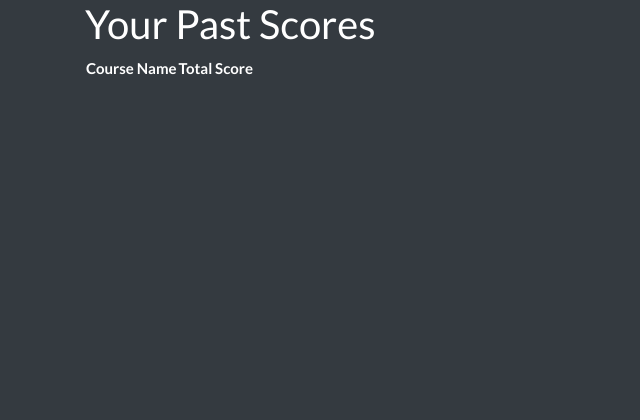
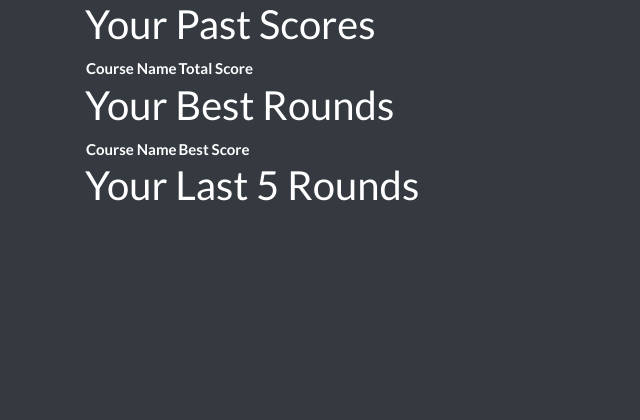
Before and after one commit to webcamleif/dg, a Flask app: page /statistics in a window 1280 px wide. Shown: the top 420 px of the page, without its empty margins (0-640 px from the left). Run offline with Flask 3, Linux system fonts and the light colour scheme; the visitor is signed in with stand-in values (Sample User, id 1); data that the repository does not hold is empty; some libraries are stand-ins or nearby versions.

Commit message:
Add more statistics, need to implement db function

```diff
--- a/app.py
+++ b/app.py
@@ -334,6 +334,9 @@ def create_display_name():
 def statistics():
     scorecards = Scorecard.query.filter_by(user_id=current_user.id).all()
     scores = []
+    best_rounds = []
+    last_five_rounds = []
+
     for scorecard in scorecards:
         scorecard_details = ScorecardDetail.query.filter_by(scorecard_id=scorecard.id).all()
         total_score = 0
@@ -342,7 +345,22 @@ def statistics():
             total_score += scorecard_detail.throws - hole.par
         course = Course.query.get(scorecard.course_id)
         scores.append({'course_name': course.name, 'total_score': total_score})
-    return render_template('statistics.html', scores=scores)
+
+    # Get a list of all the courses the user has played
+    course_ids = {scorecard.course_id for scorecard in scorecards}
+    for course_id in course_ids:
+        course = Course.query.get(course_id)
+        # Query the database to get the scorecard with the lowest total score for each course
+        best_round = db.session.query(Scorecard).filter_by(user_id=current_user.id, course_id=course_id).order_by(Scorecard.total_score.asc()).first()
+        if best_round:
+            best_rounds.append({'course_name': course.name, 'best_score': best_round.total_score})
+
+        # Query the database to get the last 5 scorecards for each course
+        last_five = db.session.query(Scorecard).filter_by(user_id=current_user.id, course_id=course_id).order_by(Scorecard.date_played.desc()).limit(5).all()
+        last_five_scores = [{'date_played': scorecard.date_played, 'total_score': scorecard.total_score} for scorecard in last_five]
+        last_five_rounds.append({'course_name': course.name, 'scores': last_five_scores})
+
+    return render_template('statistics.html', scores=scores, best_rounds=best_rounds, last_five_rounds=last_five_rounds)
 
 @app.route('/profile', methods=['GET', 'POST'])
 @login_required
--- a/templates/statistics.html
+++ b/templates/statistics.html
@@ -18,4 +18,43 @@
         {% endfor %}
     </tbody>
 </table>
+
+<h2>Your Best Rounds</h2>
+<table>
+    <thead>
+        <tr>
+            <th>Course Name</th>
+            <th>Best Score</th>
+        </tr>
+    </thead>
+    <tbody>
+        {% for best_round in best_rounds %}
+        <tr>
+            <td>{{ best_round.course_name }}</td>
+            <td>{{ best_round.best_score }}</td>
+        </tr>
+        {% endfor %}
+    </tbody>
+</table>
+
+<h2>Your Last 5 Rounds</h2>
+{% for last_five in last_five_rounds %}
+<h3>{{ last_five.course_name }}</h3>
+<table>
+    <thead>
+        <tr>
+            <th>Date Played</th>
+            <th>Total Score</th>
+        </tr>
+    </thead>
+    <tbody>
+        {% for score in last_five.scores %}
+        <tr>
+            <td>{{ score.date_played }}</td>
+            <td>{{ score.total_score }}</td>
+        </tr>
+        {% endfor %}
+    </tbody>
+</table>
+{% endfor %}
 {% endblock %}
```
